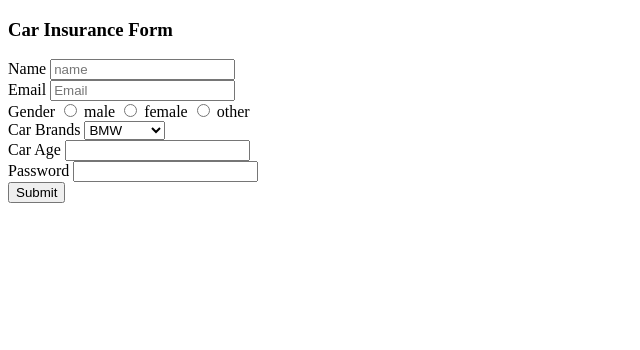
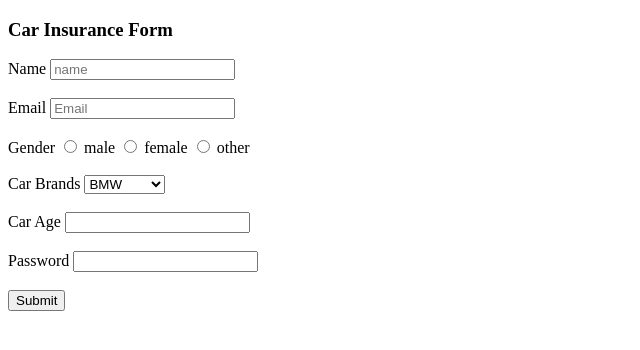
Before and after one commit to acciojob/car-insurance-form-vikas1509, a website: page main.html in a window 1280 px wide. Shown: the whole page, without its empty margins (0-640 px from the left). Drawn offline with Linux system fonts and the light colour scheme.

Commit message:
created a submission

```diff
--- a/main.html
+++ b/main.html
@@ -8,6 +8,7 @@
 
 <body>
 	<!-- the entire body must be written by student -->
+	<form>
 	<div class="Header">
 	<h3>Car Insurance Form</h3>
 		</div>
@@ -17,9 +18,11 @@
 		<label for="name">Name</label>
 		<input if="name" name="name" type="text" required placeholder="name">
 		</div>
+	<br>
 	<label for="Email">Email</label>
 	<input id="Email" type="email" name="email" required placeholder="Email">
 <div>
+	<br>
 	<label for="gender" > Gender</labeL>
 
 
@@ -35,7 +38,7 @@
 	<label>other</label>
 
 </div>
-
+<br>
 	<div>
 		<label for="car">Car Brands</label>
 		<select>
@@ -46,19 +49,22 @@
 
 		</select>
 	</div>
-
+<br>
 	<div>
 		<label id="Age"> Car Age</label>
 		<input type="number" name="Age" required value="Age">
 	</div>
+	<br>
 	<div >
 		<label id="Password">Password</label>
 		<input type="password" id="password" name="password">
 
 	</div>
+	<br>
 	<div>
 		<button>Submit</button>
 	</div>
+	</form>
 </body>
 
 </html>
```
